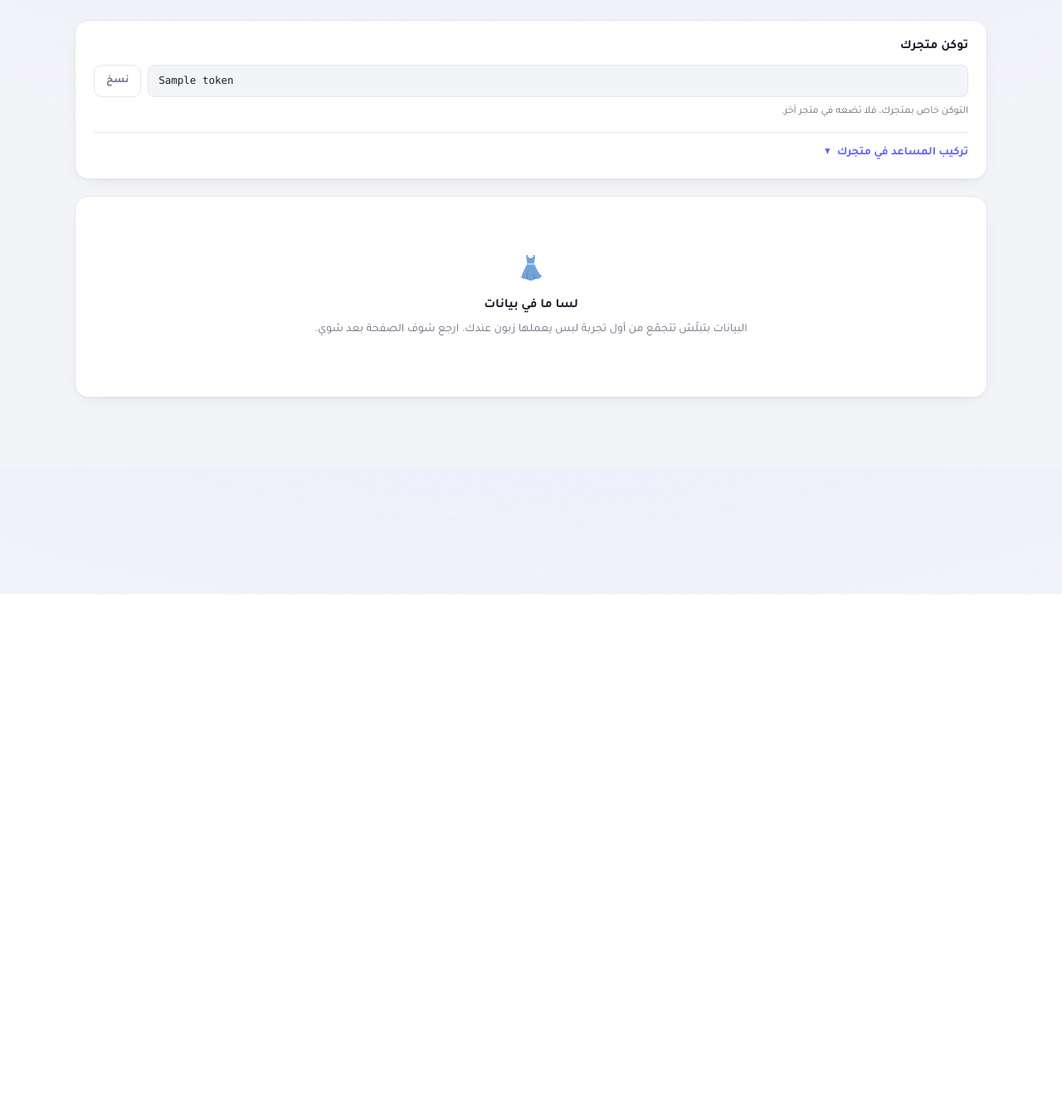
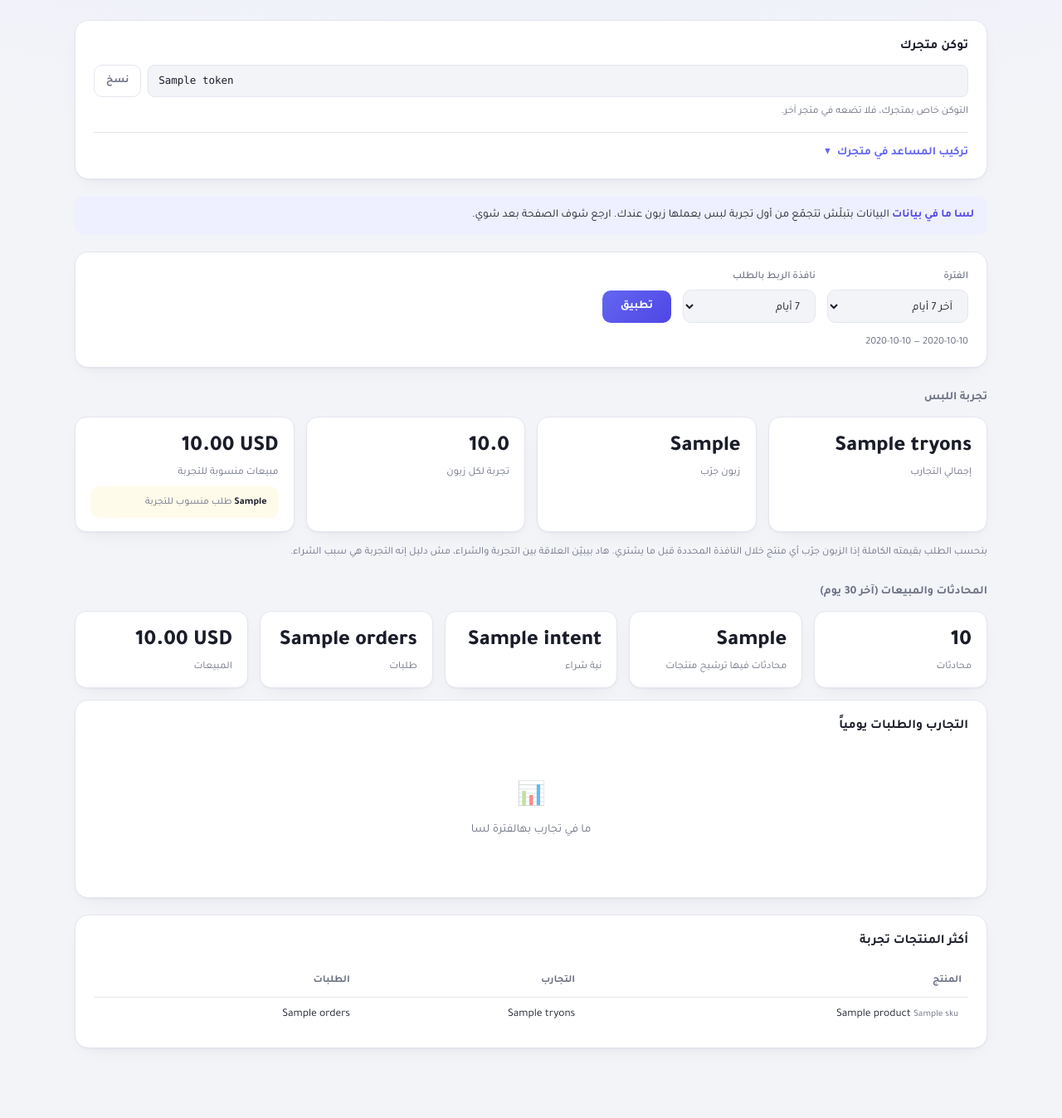
Before and after one commit to sidra221/control-dashboard, a Django app: template apitokens/templates/apitokens/portal/home.html in a window 1280 px wide. Shown: the part 84-1431 px from the top of the page at 83% size. Before the commit the page ends 800 px from the top, so only its background shows below. Run offline with Django 5.2, Linux system fonts and the light colour scheme; the template is opened without the code that fills it: most values are stand-ins (such as "Sample title", 1, 10 or a date in 2020).

Commit message:
feat: a new store's dashboard shows the full layout with zeros and charts, subscription page explains the WhatsApp wait
Co-Authored-By: Claude Opus 5.5 <noreply@anthropic.com>

```diff
--- a/apitokens/i18n_portal.py
+++ b/apitokens/i18n_portal.py
@@ -268,6 +268,10 @@ PORTAL_TRANSLATIONS = {
         "en": "The message comes from our verification service; the 8-character code in it is your subscription code.",
     },
     "portal_sub_store_for": {"ar": "المتجر:", "en": "Store:"},
+    "portal_sub_wait_reason": {
+        "ar": "خدمة واتساب تسمح برسالة واحدة كل فترة لنفس الرقم، ووصلتك قبل قليل رسالة التحقق، لذلك يتاح الطلب بعد انتهاء العدّاد.",
+        "en": "WhatsApp allows one message per number every so often, and your verification message arrived a moment ago, so the request opens when the countdown ends.",
+    },
     "portal_sub_code_label": {"ar": "كود الاشتراك", "en": "Subscription code"},
     "portal_sub_code_hint": {"ar": "8 أحرف وأرقام، صالح 30 دقيقة", "en": "8 letters and digits, valid for 30 minutes"},
     "portal_sub_code_title": {"ar": "8 أحرف وأرقام", "en": "8 letters and digits"},
--- a/apitokens/templates/apitokens/portal/_store_name_form.html
+++ b/apitokens/templates/apitokens/portal/_store_name_form.html
@@ -15,4 +15,5 @@
   </div>
   <button type="submit" class="btn-primary block" data-countdown="{{ wait_seconds }}"
           data-label="{{ T.portal_otp_resend_in }}" data-ready="{{ T.portal_sub_request_button }}"{% if wait_seconds %} disabled{% endif %}>{% if wait_seconds %}{{ resend_in_label }}{% else %}{{ T.portal_sub_request_button }}{% endif %}</button>
+  {% if wait_seconds %}<p class="card-note wait-note">{{ T.portal_sub_wait_reason }}</p>{% endif %}
 </form>
--- a/apitokens/templates/apitokens/portal/home.html
+++ b/apitokens/templates/apitokens/portal/home.html
@@ -13,11 +13,10 @@
 
 {% block content %}
   {% include "apitokens/portal/_install_card.html" with open=has_no_data %}
+  {# متجر بلا بيانات: نفس اللوحة كاملة بأصفار، مع سطر بيشرح إنها بتتعبّى من أول تجربة #}
   {% if not has_data %}
-  <div class="card">
-    <p class="empty"><span class="ico">👗</span><strong>{{ T.portal_home_empty_title }}</strong>{{ T.portal_home_empty_text }}</p>
-  </div>
-  {% else %}
+  <p class="empty-banner" role="status"><strong>{{ T.portal_home_empty_title }}</strong> {{ T.portal_home_empty_text }}</p>
+  {% endif %}
   <div class="card">
     <form class="filters" method="get" action="{% url 'portal:home' %}">
       <div class="field">
@@ -66,7 +65,8 @@
   <div class="card chart-card">
     <h2>{{ T.portal_home_chart_title }}</h2>
     {% tryon_chart stats.chart as g %}
-    {% if g.has_data %}
+    {# حتى لو كلها أصفار بنرسم المحاور والأيام (متجر جديد بيشوف شكل الرسم من أول يوم) #}
+    {% if g.bars %}
     <div class="chart-legend">
       <span><i class="sw bar"></i>{{ T.portal_home_legend_tryons }}</span>
       <span><i class="sw line"></i>{{ T.portal_home_legend_orders }}</span>
@@ -136,10 +136,14 @@
     <p class="empty"><span class="ico">🗂️</span>{{ T.portal_home_top_empty }}</p>
     {% endif %}
   </div>
-  {% endif %}
 {% endblock %}
 
 {% block extra_style %}
+  .empty-banner {
+    background: var(--accent-soft); color: var(--text); border-radius: 12px; padding: 12px 16px;
+    font-size: 13.5px; line-height: 1.7; margin: 0 0 20px;
+  }
+  .empty-banner strong { color: var(--accent-dark); }
   .install-card h2 { margin-bottom: 10px; }
   .install-details { margin-top: 16px; border-top: 1px solid var(--border); padding-top: 14px; }
   .install-details summary { cursor: pointer; list-style: none; font-size: 14px; font-weight: 700; color: var(--accent); }
--- a/apitokens/templates/apitokens/portal/pending.html
+++ b/apitokens/templates/apitokens/portal/pending.html
@@ -33,6 +33,7 @@
   .sub-stack.code-first { flex-direction: column-reverse; }
   .terms-check { display: grid; grid-template-columns: 20px 1fr; gap: 10px; align-items: start; font-size: 13px; color: var(--text); line-height: 1.6; cursor: pointer; }
   .field .terms-check input { width: 18px; height: 18px; margin: 2px 0 0; accent-color: var(--accent); padding: 0; }
+  .wait-note { margin: 10px 0 0; line-height: 1.7; text-align: center; }
   .terms-link { font-size: 12.5px; color: var(--accent); font-weight: 600; text-decoration: none; }
   .terms-link:hover { text-decoration: underline; }
   .sub-secondary { margin-top: 12px; }
@@ -146,6 +147,8 @@
         var left = Math.ceil((deadline - Date.now()) / 1000);
         if (left > 0) { btn.disabled = true; btn.textContent = tpl.replace("{n}", left); return true; }
         if (!submitted) { btn.disabled = false; btn.textContent = ready; }
+        var note = btn.form.querySelector(".wait-note");
+        if (note) note.hidden = true;  // خلص العدّاد: ما عاد في داعي للشرح
         return false;
       };
       if (render()) {
--- a/apitokens/test_portal_subscribe.py
+++ b/apitokens/test_portal_subscribe.py
@@ -188,6 +188,7 @@ class SubscribeTests(PortalBase):
                                 consumed_at=timezone.now(), expires_at=timezone.now())
         html = self.client.get(URL).content.decode()
         self.assertRegex(html, r'data-countdown="[1-9]\d*"[^>]*data-ready="Request subscription code"[^>]*disabled')
+        self.assertIn("your verification message arrived a moment ago", html)  # ليش في مهلة
 
     @override_settings(PORTAL_MAX_TRIAL_STORES_PER_DAY=1)
     def test_daily_trial_cap_stops_sending_and_activation(self):
@@ -217,9 +218,14 @@ class SubscribeTests(PortalBase):
         self.assertIn("Install the assistant in your store", html)
         self.assertIn('<details class="install-details" open>', html)  # متجر جديد: خطوات التركيب مفتوحة
         self.assertLess(html.index("install-card"), html.index("No data yet"))  # التوكن أول شي
+        self.assertNotIn("your verification message arrived", html)
         self.assertIn(store.token, html)
         self.assertIn(f'&lt;script src="http://testserver/static/apitokens/embed.js" data-store-key="{store.token}"&gt;&lt;/script&gt;', html)
         self.assertIn("There are no products yet", html)
+        # لوحة كاملة بأصفار مش بطاقة فاضية بس
+        self.assertIn('class="tryon-chart"', html)  # الرسم بأصفار، مش رسالة "ما في تجارب"
+        for text in ("No data yet", "Total try-ons", "Daily try-ons and orders", "Most tried-on products", 'name="range"'):
+            self.assertIn(text, html)
 
     def test_install_card_collapses_once_the_store_has_data_and_counts_products(self):
         from .models import Conversation, Product
--- a/apitokens/test_portal_views.py
+++ b/apitokens/test_portal_views.py
@@ -242,4 +242,6 @@ class PortalEmptyTests(PortalBase):
         resp = self.get()
         self.assertTrue(resp.context["has_data"])
         self.assertEqual(resp.context["stats"]["totals"]["tryons"], 0)
-        self.assertIn("No try-ons in this period yet", resp.content.decode())
+        # الرسم بينرسم بأصفار (محاور وأيام) بدل رسالة "ما في تجارب"
+        self.assertIn('class="tryon-chart"', resp.content.decode())
+        self.assertNotIn("No try-ons in this period yet", resp.content.decode())
```
